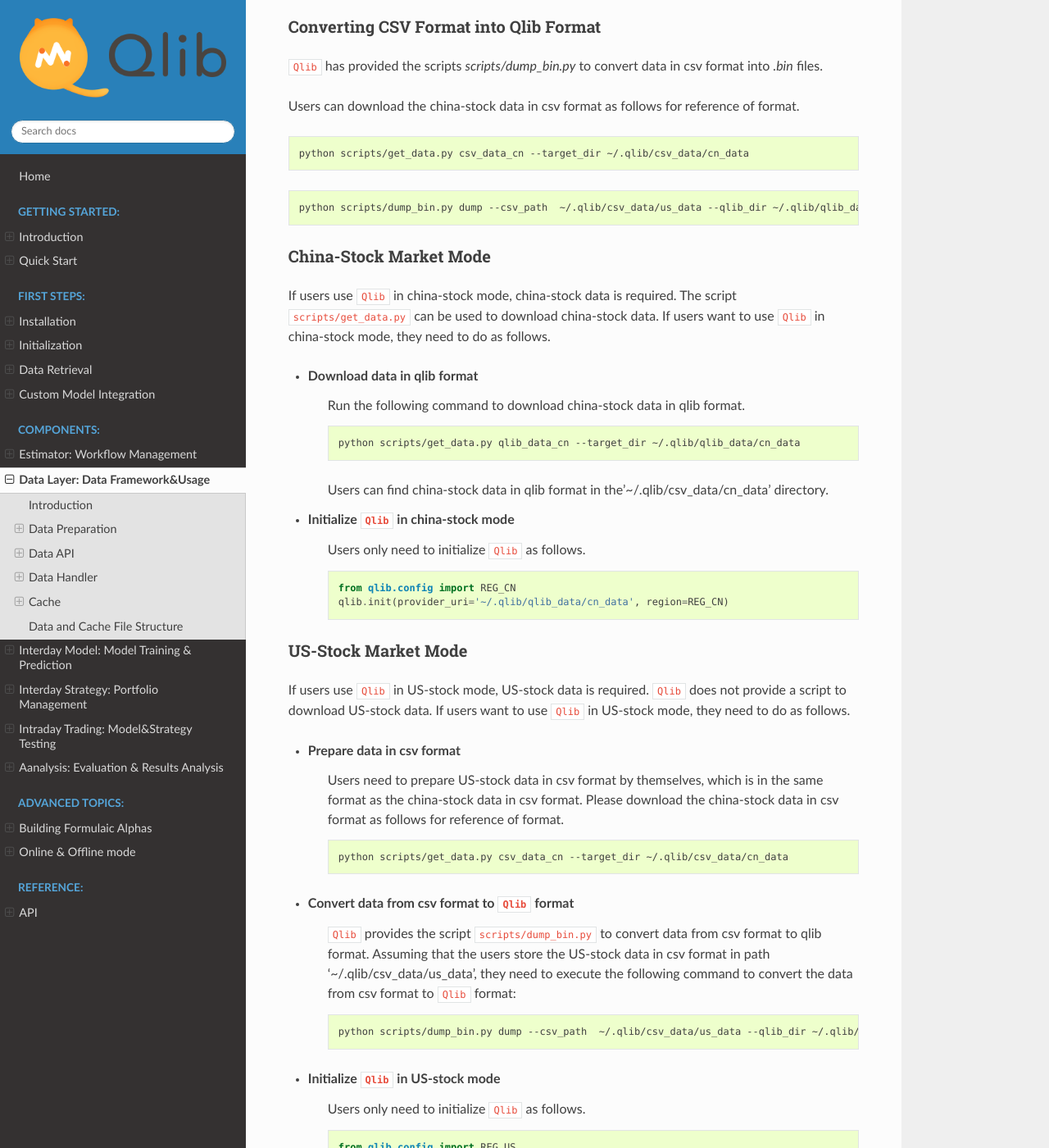
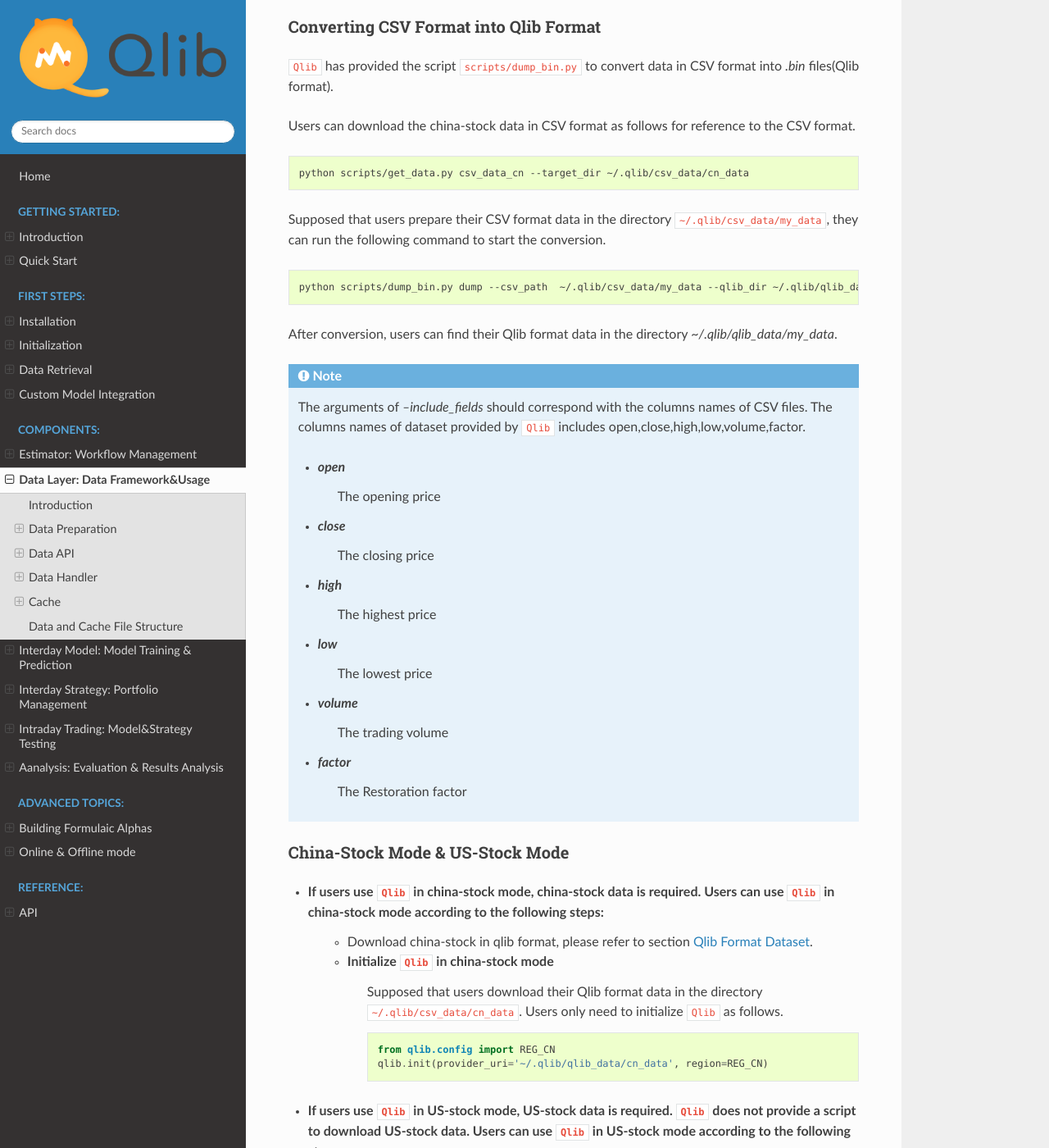
Before and after one commit to microsoft/qlib, a Sphinx documentation site: the page built from docs/component/data.rst, in a window 1280 px wide and 1400 px high, scrolled down 1172 px. Shown: the whole window at 82% size. Built offline with Sphinx 7.4.7 and the Read the Docs theme 2.0.0, drawn with Linux system fonts in a browser that asks for light colours; pages that are not in the unit, such as notebooks, are missing from menus; some of the changed text lies outside the part shown.

Commit message:
update report.rst & data.rst

```diff
--- a/docs/component/data.rst
+++ b/docs/component/data.rst
@@ -36,7 +36,7 @@
 
     python scripts/get_data.py qlib_data_cn --target_dir ~/.qlib/qlib_data/cn_data
 
-After running the above command, users can find china-stock data in qlib format in the ``~/.qlib/csv_data/cn_data`` directory.
+After running the above command, users can find china-stock data in Qlib format in the ``~/.qlib/csv_data/cn_data`` directory.
 
 ``Qlib`` also provides the scripts in ``scripts/data_collector`` to help users crawl the latest data on the Internet and convert it to qlib format.
 
@@ -45,69 +45,66 @@
 Converting CSV Format into Qlib Format
 -------------------------------------------
 
-``Qlib`` has provided the scripts `scripts/dump_bin.py` to convert data in csv format into `.bin` files.
+``Qlib`` has provided the script ``scripts/dump_bin.py`` to convert data in CSV format into `.bin` files(Qlib format).
 
 
-Users can download the china-stock data in csv format as follows for reference of format.
+Users can download the china-stock data in CSV format as follows for reference to the CSV format.
 
 .. code-block:: bash
 
     python scripts/get_data.py csv_data_cn --target_dir ~/.qlib/csv_data/cn_data
+
+
+Supposed that users prepare their CSV format data in the directory ``~/.qlib/csv_data/my_data``, they can run the following command to start the conversion.
+
 .. code-block:: bash
 
-    python scripts/dump_bin.py dump --csv_path  ~/.qlib/csv_data/us_data --qlib_dir ~/.qlib/qlib_data/us_data --include_fields open,close,high,low,volume,factor
+    python scripts/dump_bin.py dump --csv_path  ~/.qlib/csv_data/my_data --qlib_dir ~/.qlib/qlib_data/my_data --include_fields open,close,high,low,volume,factor
+
+After conversion, users can find their Qlib format data in the directory `~/.qlib/qlib_data/my_data`.
+
+.. note::
+
+    The arguments of `--include_fields` should correspond with the columns names of CSV files. The columns names of dataset provided by ``Qlib`` includes open,close,high,low,volume,factor.
+
+    - `open`
+        The opening price
+    - `close`
+        The closing price
+    - `high`
+        The highest price
+    - `low`
+        The lowest price
+    - `volume`
+        The trading volume
+    - `factor`
+        The Restoration factor
 
 
-China-Stock Market Mode
+China-Stock Mode & US-Stock Mode
 --------------------------------
 
-If users use ``Qlib`` in china-stock mode, china-stock data is required. The script ``scripts/get_data.py`` can be used to download china-stock data. If users want to use ``Qlib`` in china-stock mode, they need to do as follows.
+- If users use ``Qlib`` in china-stock mode, china-stock data is required. Users can use ``Qlib`` in china-stock mode according to the following steps:
+    - Download china-stock in qlib format, please refer to section `Qlib Format Dataset <#qlib-format-dataset>`_.
+    - Initialize ``Qlib`` in china-stock mode
+        Supposed that users download their Qlib format data in the directory ``~/.qlib/csv_data/cn_data``. Users only need to initialize ``Qlib`` as follows.
 
-- Download data in qlib format
-    Run the following command to download china-stock data in qlib format.
+        .. code-block:: python
 
-    .. code-block:: bash
-
-        python scripts/get_data.py qlib_data_cn --target_dir ~/.qlib/qlib_data/cn_data
-
-    Users can find china-stock data in qlib format in the'~/.qlib/csv_data/cn_data' directory.
-
-- Initialize ``Qlib`` in china-stock mode
-    Users only need to initialize ``Qlib`` as follows.
-
-    .. code-block:: python
-
-        from qlib.config import REG_CN
-        qlib.init(provider_uri='~/.qlib/qlib_data/cn_data', region=REG_CN)
+            from qlib.config import REG_CN
+            qlib.init(provider_uri='~/.qlib/qlib_data/cn_data', region=REG_CN)
 
 
-US-Stock Market Mode
--------------------------
-If users use ``Qlib`` in US-stock mode, US-stock data is required. ``Qlib`` does not provide a script to download US-stock data. If users want to use ``Qlib`` in US-stock mode, they need to do as follows.
+- If users use ``Qlib`` in US-stock mode, US-stock data is required. ``Qlib`` does not provide a script to download US-stock data. Users can use ``Qlib`` in US-stock mode according to the following steps:
+    - Prepare data in CSV format
+    - Convert data from CSV format to Qlib format,  please refer to section `Converting CSV Format into Qlib Format <#converting-csv-format-into-qlib-format>`_.
+    - Initialize ``Qlib`` in US-stock mode
+        Supposed that users prepare their Qlib format data in the directory ``~/.qlib/csv_data/us_data``. Users only need to initialize ``Qlib`` as follows.
 
-- Prepare data in csv format
-    Users need to prepare US-stock data in csv format by themselves, which is in the same format as the china-stock data in csv format. Please download the china-stock data in csv format as follows for reference of format.
+        .. code-block:: python
 
-    .. code-block:: bash
-
-        python scripts/get_data.py csv_data_cn --target_dir ~/.qlib/csv_data/cn_data
-
-
-- Convert data from csv format to ``Qlib`` format
-    ``Qlib`` provides the script ``scripts/dump_bin.py`` to convert data from csv format to qlib format.
-    Assuming that the users store the US-stock data in csv format in path '~/.qlib/csv_data/us_data', they need to execute the following command to convert the data from csv format to ``Qlib`` format:
-
-    .. code-block:: bash
-
-        python scripts/dump_bin.py dump --csv_path  ~/.qlib/csv_data/us_data --qlib_dir ~/.qlib/qlib_data/us_data --include_fields open,close,high,low,volume,factor
-
-- Initialize ``Qlib`` in US-stock mode
-    Users only need to initialize ``Qlib`` as follows.
-
-    .. code-block:: python
-
-        from qlib.config import REG_US
-        qlib.init(provider_uri='~/.qlib/qlib_data/us_data', region=REG_US)
+            from qlib.config import REG_US
+            qlib.init(provider_uri='~/.qlib/qlib_data/us_data', region=REG_US)
 
 
 Data API
@@ -123,7 +120,7 @@
 ``Qlib`` provides `Feature` and `ExpressionOps` to fetch the features according to users' needs.
 
 - `Feature`
-    Load data from the data provider.
+    Load data from the data provider. User can get the features like `$high`, `$low`, `$open`, `$close`, .etc, which should correspond with the arguments of `--include_fields`, please refer to section `Converting CSV Format into Qlib Format <#converting-csv-format-into-qlib-format>`_.
 
 - `ExpressionOps`
     `ExpressionOps` will use operator for feature construction.
```
Also changed, not shown: docs/component/report.rst (+11 -5 lines).
